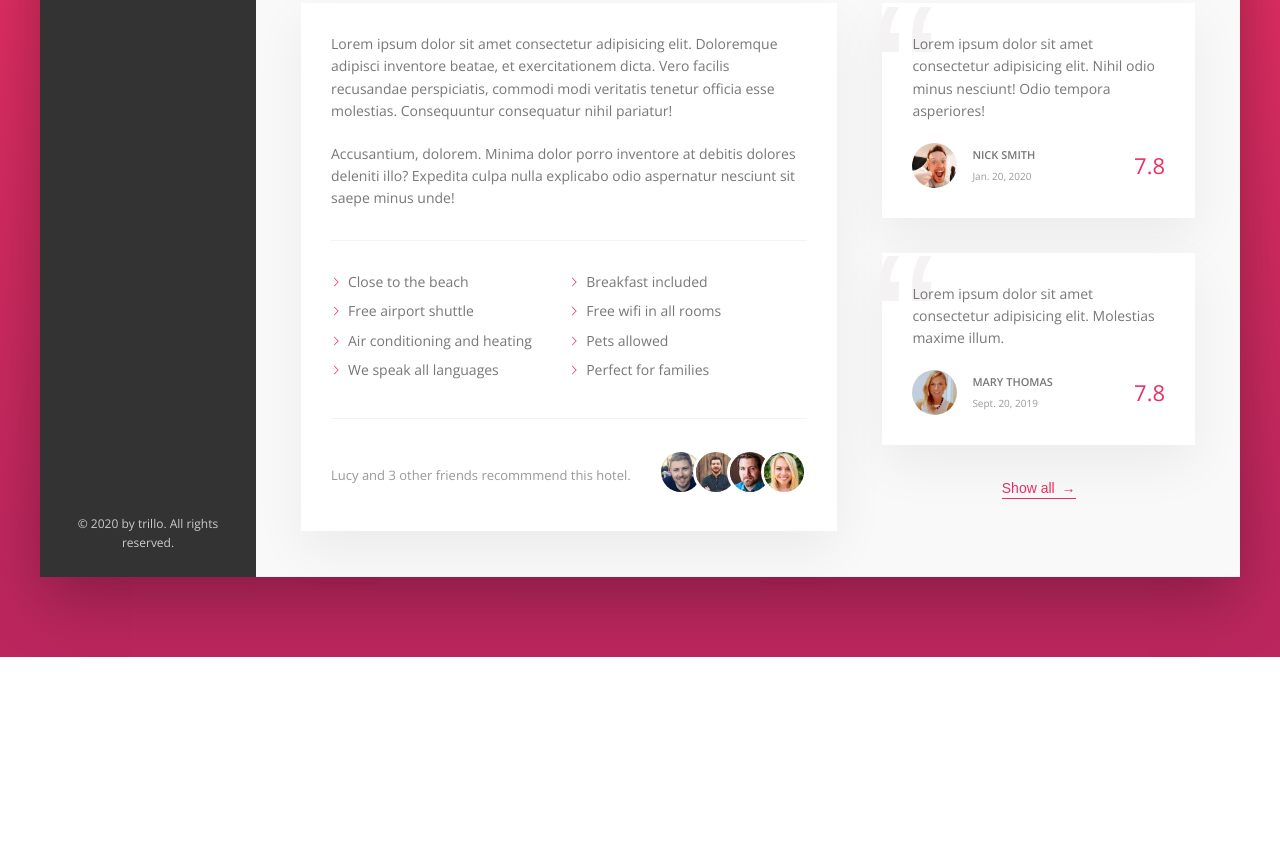
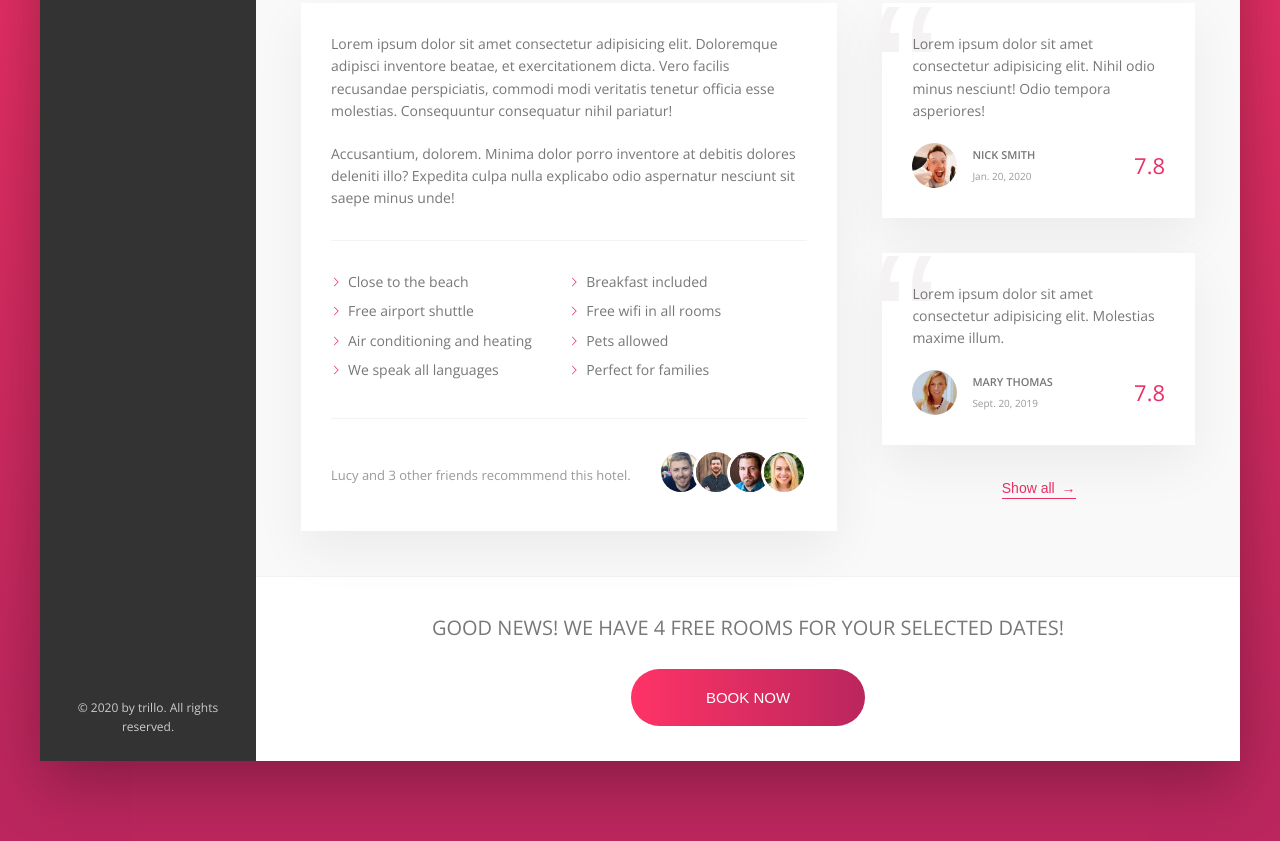
Before and after one commit to CodeByLine/sass-css, a website: page index.html in a window 1280 px wide. Shown: the part 644-1485 px from the top of the page. Before the commit the page ends 1301 px from the top, so only its background shows below. Drawn offline with nearby package versions, Linux system fonts and the light colour scheme.

Commit message:
all done

```diff
--- a/index.html
+++ b/index.html
@@ -48,7 +48,7 @@
 
 
             </header>
-
+        <!-- </div> -->
             <div class="content">
                 <nav class="sidebar">
                     <ul class="side-nav">
@@ -223,12 +223,25 @@
 
                                 <button class="btn-inline">Show all <span>&rarr;</span> </button>
 
-                            </div>
                         </div>
                     </div>
+
+
+                    <div class="cta">
+
+                                <h2 class="cta__book-now">
+                                        Good news! We have 4 free rooms for your selected dates!
+                                </h2>
+
+                                <button class="btn">
+                                    <span class="btn__visible">Book now</span>
+                                    <span class="btn__invisible">Only 4 rooms left</span>
+                                </button>
+
                     </div>
+
                 </main>
-            </div>
+            <!-- </div> -->
        </div>
 
     </body>
--- a/sass/_components.scss
+++ b/sass/_components.scss
@@ -490,3 +490,63 @@
         z-index: 1;
     }
 }
+
+
+/////////////// call to action ///////@extend
+
+.btn {
+    font-size: 1.5rem;
+    font-weight: 300;
+    text-transform: uppercase;
+    border-radius: 100px;
+    border: none;
+    background-image: linear-gradient(to right, var(--color-primary-light), var(--color-primary-dark));
+    color: #fff;
+    position: relative;
+    overflow: hidden;
+    cursor: pointer;
+
+
+    & > * {
+
+        display: inline-block;
+        height: 100%;
+        width: 100%;
+        transition: all .2s;
+
+    }
+
+
+    &__visible {
+
+        padding: 2rem 7.5rem;
+    }
+
+    &__invisible {
+        position: absolute;
+        padding: 2rem 0rem;
+
+        left: 0;
+        top: -100%;
+    }
+
+
+    &:hover {
+        background-image: linear-gradient(to left, var(--color-primary-light), var(--color-primary-dark));
+
+    }
+
+    &:hover &__visible {
+        transform: translateY(100%);
+    }
+
+    &:hover &__invisible {
+
+            top: 0;
+        }
+    &:focus {
+        outline: none;
+        animation: pulsate 1s infinite;  //transition doesn't work for animation or gradient
+    }
+
+}
--- a/sass/_layout.scss
+++ b/sass/_layout.scss
@@ -75,3 +75,16 @@
   flex-direction: column;
   align-items: center;
 }
+
+.cta {
+  padding: 3.5rem 0;
+  text-align: center;
+
+  &__book-now {
+      font-size: 2rem;
+      font-weight: 300;
+      text-transform: uppercase;
+      margin-bottom: 2.5rem;
+  }
+
+}
```
Also changed, not shown: css/style.css.
